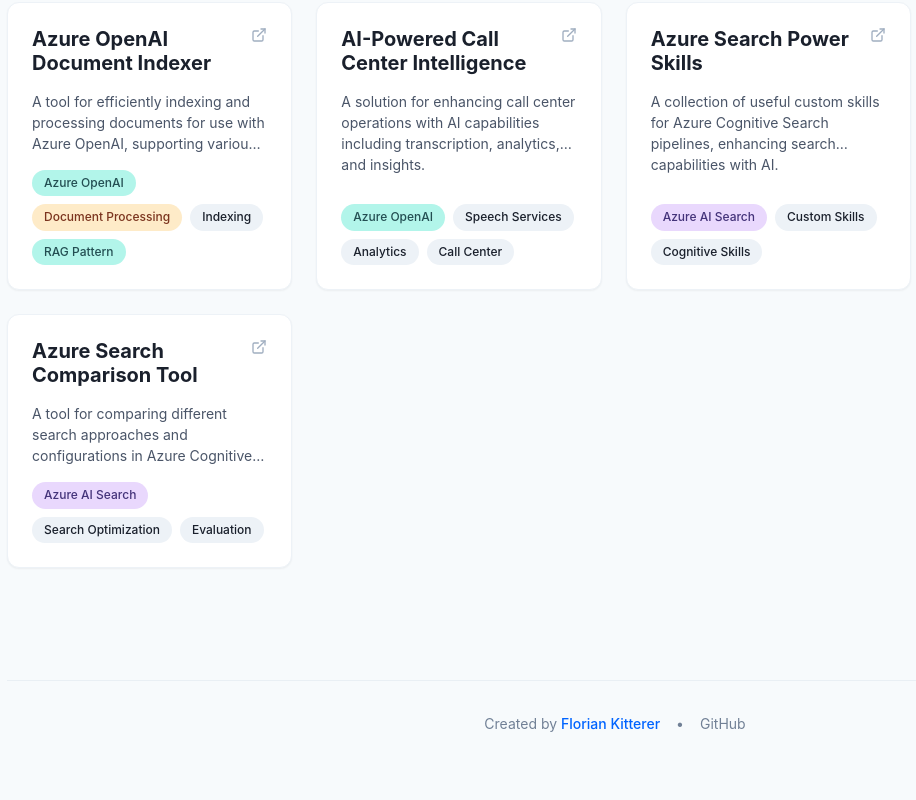
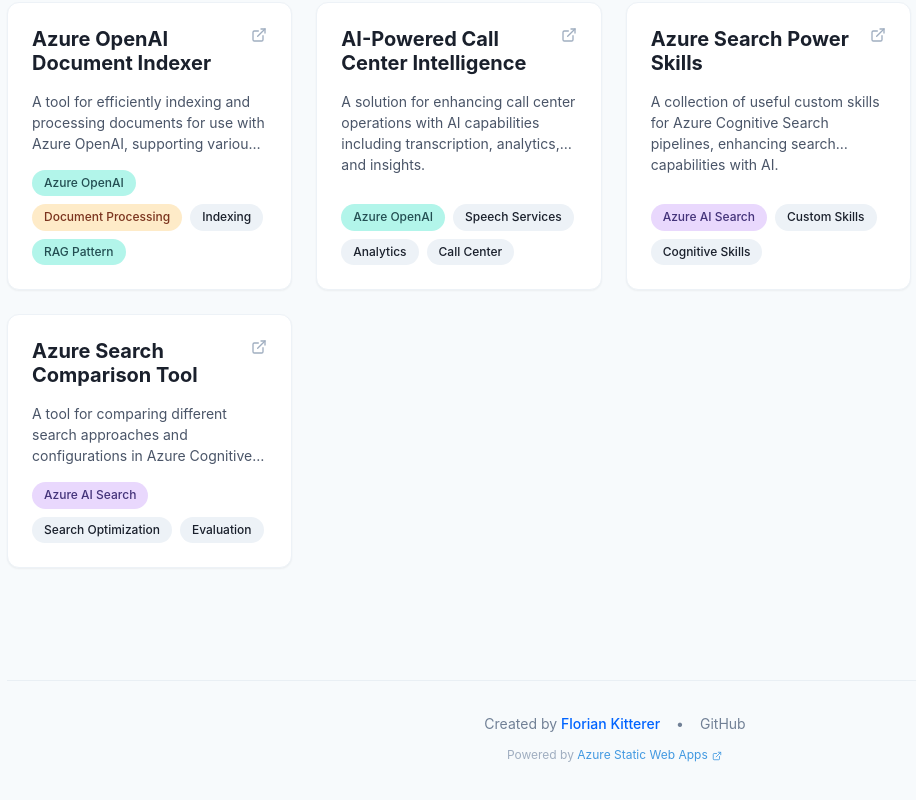
Before and after one commit to FlorKi610/accelerator-finder, a React (Create React App) app: page / in a window 1280 px wide. Shown: the part 4364-5164 px from the top of the page, without its empty margins (25-941 px from the left). Built offline with nearby package versions, Linux system fonts and the light colour scheme.

Commit message:
Updated application files

```diff
--- a/src/components/Footer.tsx
+++ b/src/components/Footer.tsx
@@ -1,10 +1,12 @@
 import React from 'react';
-import { Box, Text, Link, HStack, Divider } from '@chakra-ui/react';
+import { Box, Text, Link, HStack, Divider, Icon, VStack } from '@chakra-ui/react';
+import { ExternalLinkIcon } from '@chakra-ui/icons';
 
 export const Footer = () => {
   return (
     <Box as="footer" py={12} mt={16}>
       <Divider mb={8} borderColor="gray.200" />
+      <VStack spacing={3}>
         <HStack
           spacing={4}
           justify="center"
@@ -27,7 +29,7 @@
           </Text>
           <Box as="span">•</Box>
           <Link
-          href="https://github.com/Azure/azure-openai-landing-zone"
+            href="https://github.com/floriankitterer/acc-find"
             color="gray.500"
             _hover={{
               color: 'brand.500',
@@ -37,6 +39,18 @@
             GitHub
           </Link>
         </HStack>
+        <Text fontSize="xs" color="gray.400">
+          Powered by{' '}
+          <Link
+            href="https://azure.microsoft.com/services/app-service/static/"
+            isExternal
+            color="blue.400"
+            _hover={{ color: 'blue.500' }}
+          >
+            Azure Static Web Apps <Icon as={ExternalLinkIcon} mx="1px" boxSize="10px" />
+          </Link>
+        </Text>
+      </VStack>
     </Box>
   );
 };
```
Also changed, not shown: public/index.html (+12 -3 lines), 1 other file (tests, documents, lock files or other folders). Lines whose indentation alone changed are shown as unchanged.
